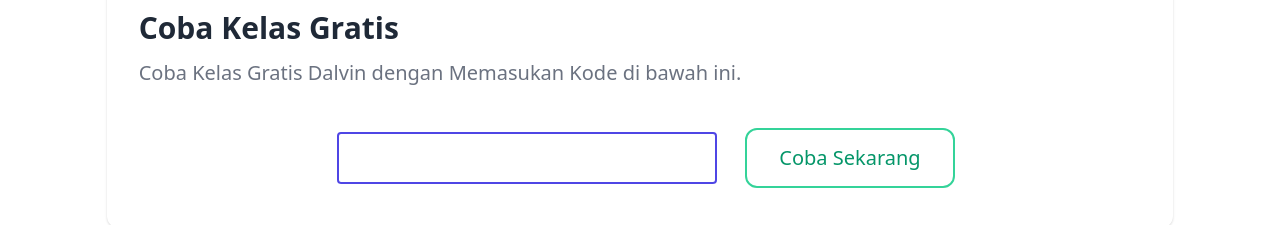
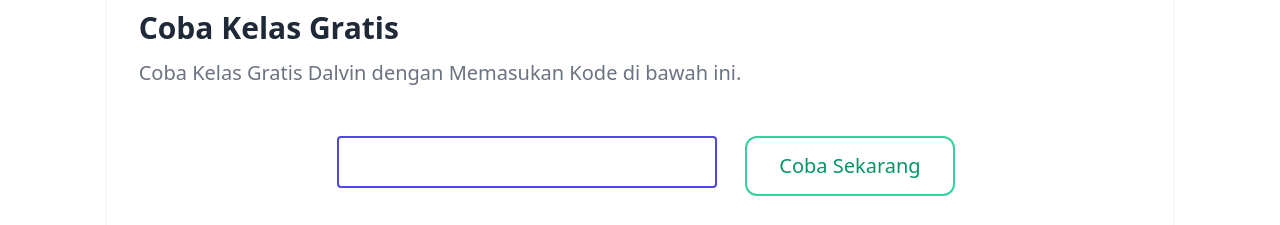
Before and after one commit to damaputraa/Desain-Website-Pembelajaran-Online-Interaktif, a plain HTML site: page index.html in a window 1280 px wide. Shown: the part 2866-3091 px from the top of the page. Drawn offline with nearby package versions, Linux system fonts and the light colour scheme.

Commit message:
Last Update Sabtu

```diff
--- a/index.html
+++ b/index.html
@@ -558,14 +558,16 @@
 						<p class="text-gray-500">Coba Kelas Gratis Dalvin dengan Memasukan Kode di bawah ini.</p>
 						<div class="flex justify-center items-center leading-relaxed
 							leading-relaxed my-10">
+							<div class="flex flex-wrap justify-center items-center">
 							<input
 								class="input border-2 border-blue-400 appearance-none rounded px-10 py-2 focus focus:border-indigo-600 focus:outline-none active:outline-none active:border-indigo-600 mx-5"
 								id="email" type="text" autofocus>
 
 							<button
-								class="border-2 border-green-400 text-green-600 hover:bg-green-500 hover:text-white transition duration-300 px-8 py-3 rounded-xl mx-2">Coba
+								class="border-2 border-green-400 text-green-600 hover:bg-green-500 hover:text-white transition duration-300 px-8 py-3 rounded-xl mx-2 mt-2">Coba
 								Sekarang</button>
 						</div>
+					</div>
 					</div>
 
 				</div>
```
